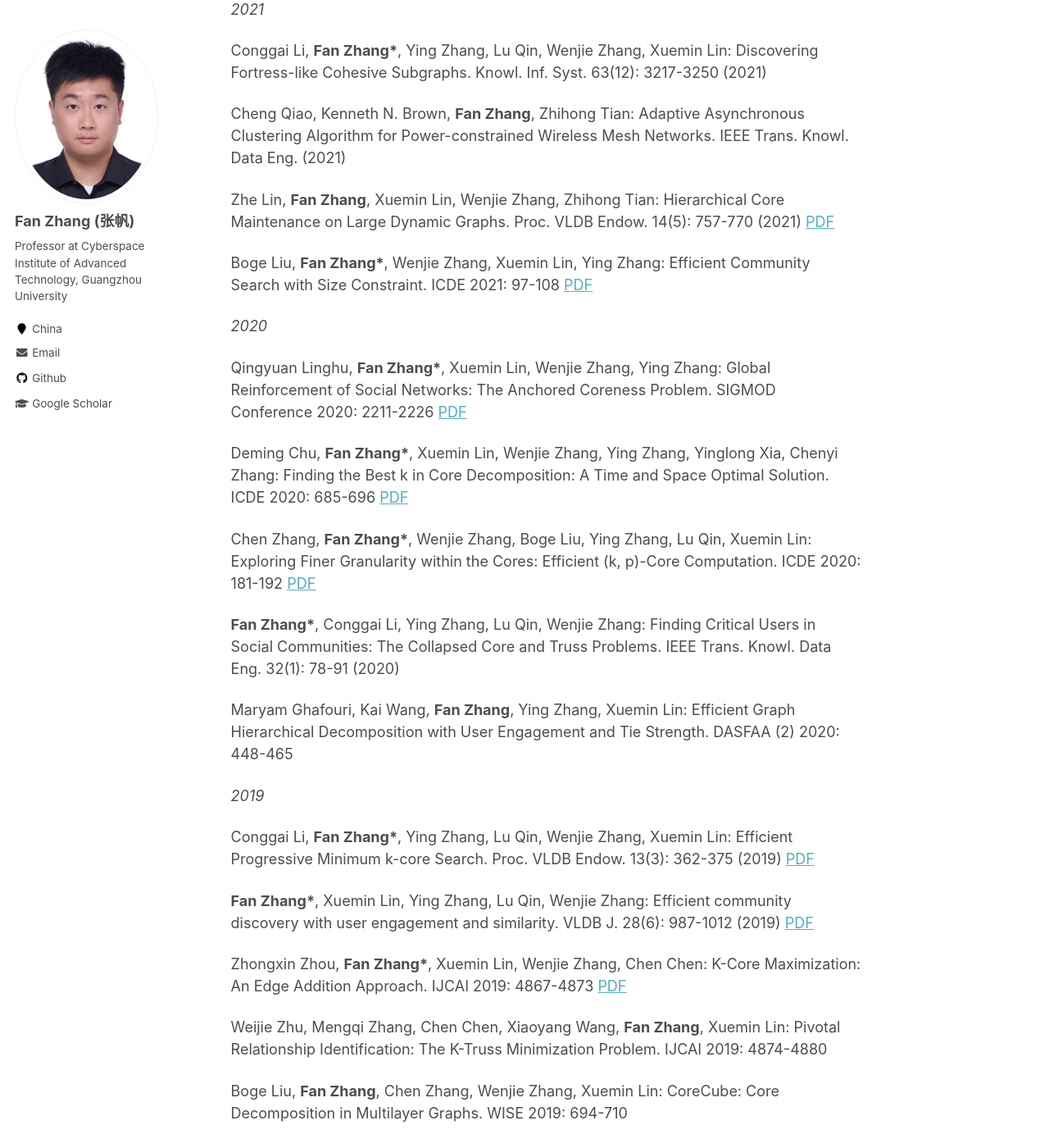
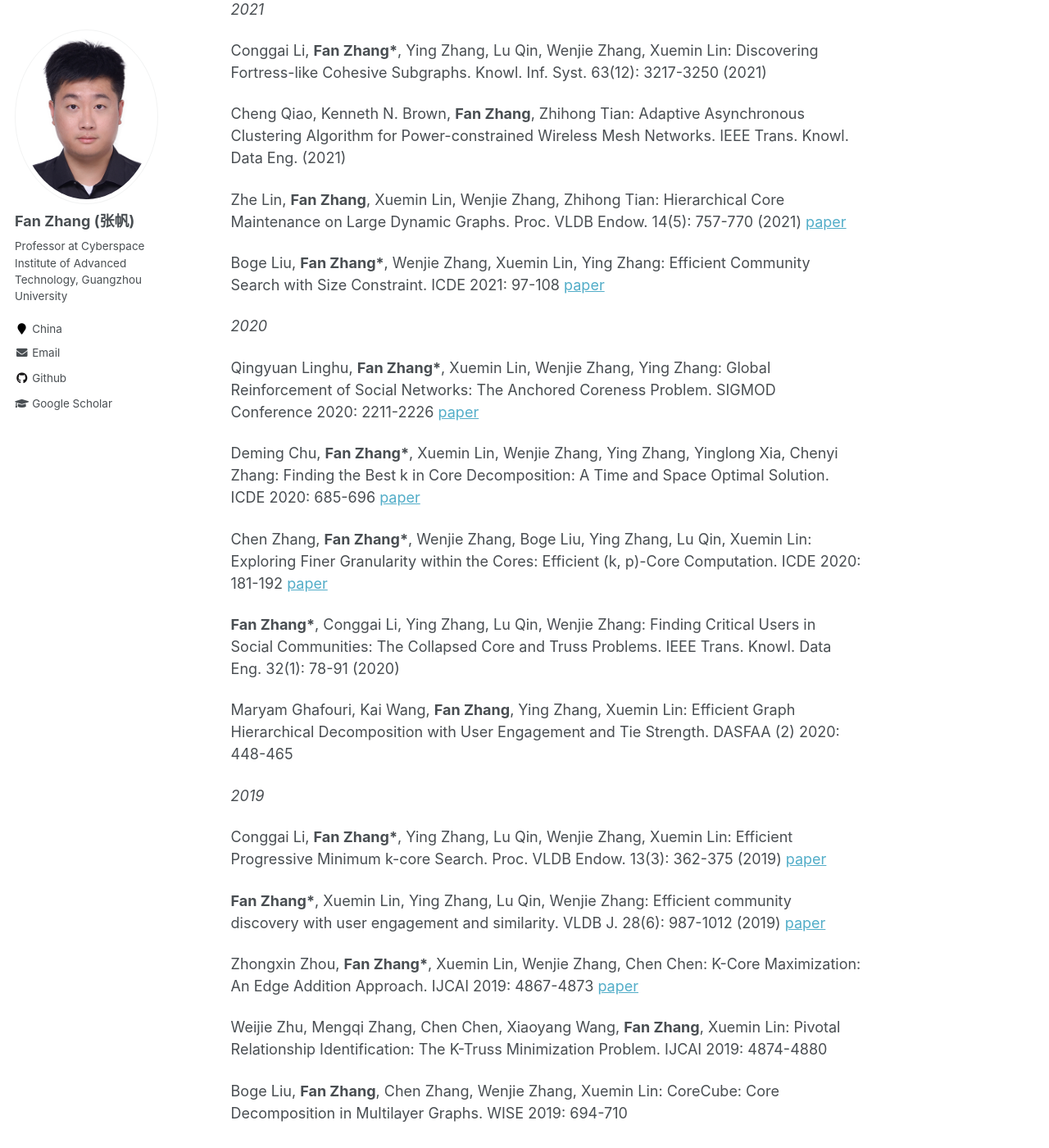
Before and after one commit to fanzhangcs/fanzhangcs.github.io, a Jekyll site: the page built from _pages/about.md, in a window 1280 px wide and 1400 px high, scrolled down 1456 px. Shown: the whole window at 82% size. Built offline with Jekyll 4.4.1, drawn with Linux system fonts in a browser that asks for light colours; some of the changed text lies outside the part shown.

Commit message:
Update about.md

```diff
--- a/_pages/about.md
+++ b/_pages/about.md
@@ -46,17 +46,17 @@ Conggai Li, **Fan Zhang\***, Ying Zhang, Lu Qin, Wenjie Zhang, Xuemin Lin: Disco
 
 Cheng Qiao, Kenneth N. Brown, **Fan Zhang**, Zhihong Tian: Adaptive Asynchronous Clustering Algorithm for Power-constrained Wireless Mesh Networks. IEEE Trans. Knowl. Data Eng. (2021)
 
-Zhe Lin, **Fan Zhang**, Xuemin Lin, Wenjie Zhang, Zhihong Tian: Hierarchical Core Maintenance on Large Dynamic Graphs. Proc. VLDB Endow. 14(5): 757-770 (2021) [PDF](http://vldb.org/pvldb/vol14/p757-zhang.pdf)
+Zhe Lin, **Fan Zhang**, Xuemin Lin, Wenjie Zhang, Zhihong Tian: Hierarchical Core Maintenance on Large Dynamic Graphs. Proc. VLDB Endow. 14(5): 757-770 (2021) [paper](http://vldb.org/pvldb/vol14/p757-zhang.pdf)
 
-Boge Liu, **Fan Zhang\***, Wenjie Zhang, Xuemin Lin, Ying Zhang: Efficient Community Search with Size Constraint. ICDE 2021: 97-108 [PDF](https://drive.google.com/file/d/177UWvJUXNOEj7tLyin-eA5229gwKjXEk/view)
+Boge Liu, **Fan Zhang\***, Wenjie Zhang, Xuemin Lin, Ying Zhang: Efficient Community Search with Size Constraint. ICDE 2021: 97-108 [paper](https://drive.google.com/file/d/177UWvJUXNOEj7tLyin-eA5229gwKjXEk/view)
 
 *2020*
 
-Qingyuan Linghu, **Fan Zhang\***, Xuemin Lin, Wenjie Zhang, Ying Zhang: Global Reinforcement of Social Networks: The Anchored Coreness Problem. SIGMOD Conference 2020: 2211-2226 [PDF](https://drive.google.com/file/d/1fwNa8Luc4J7hDwg3wJLkNAN75GtkoWeN/view)
+Qingyuan Linghu, **Fan Zhang\***, Xuemin Lin, Wenjie Zhang, Ying Zhang: Global Reinforcement of Social Networks: The Anchored Coreness Problem. SIGMOD Conference 2020: 2211-2226 [paper](https://drive.google.com/file/d/1fwNa8Luc4J7hDwg3wJLkNAN75GtkoWeN/view)
 
-Deming Chu, **Fan Zhang\***, Xuemin Lin, Wenjie Zhang, Ying Zhang, Yinglong Xia, Chenyi Zhang: Finding the Best k in Core Decomposition: A Time and Space Optimal Solution. ICDE 2020: 685-696 [PDF](https://drive.google.com/file/d/1nOgBso7BR2Zfm_G9azJh9at_CaJV2hk0/view)
+Deming Chu, **Fan Zhang\***, Xuemin Lin, Wenjie Zhang, Ying Zhang, Yinglong Xia, Chenyi Zhang: Finding the Best k in Core Decomposition: A Time and Space Optimal Solution. ICDE 2020: 685-696 [paper](https://drive.google.com/file/d/1nOgBso7BR2Zfm_G9azJh9at_CaJV2hk0/view)
 
-Chen Zhang, **Fan Zhang\***, Wenjie Zhang, Boge Liu, Ying Zhang, Lu Qin, Xuemin Lin: Exploring Finer Granularity within the Cores: Efficient (k, p)-Core Computation. ICDE 2020: 181-192 [PDF](https://drive.google.com/file/d/1pQZE7cHhO-n-plWAR25Op5nwtBolaaO2/view)
+Chen Zhang, **Fan Zhang\***, Wenjie Zhang, Boge Liu, Ying Zhang, Lu Qin, Xuemin Lin: Exploring Finer Granularity within the Cores: Efficient (k, p)-Core Computation. ICDE 2020: 181-192 [paper](https://drive.google.com/file/d/1pQZE7cHhO-n-plWAR25Op5nwtBolaaO2/view)
 
 **Fan Zhang\***, Conggai Li, Ying Zhang, Lu Qin, Wenjie Zhang: Finding Critical Users in Social Communities: The Collapsed Core and Truss Problems. IEEE Trans. Knowl. Data Eng. 32(1): 78-91 (2020)
 
@@ -64,11 +64,11 @@ Maryam Ghafouri, Kai Wang, **Fan Zhang**, Ying Zhang, Xuemin Lin: Efficient Grap
 
 *2019*
 
-Conggai Li, **Fan Zhang\***, Ying Zhang, Lu Qin, Wenjie Zhang, Xuemin Lin: Efficient Progressive Minimum k-core Search. Proc. VLDB Endow. 13(3): 362-375 (2019) [PDF](https://drive.google.com/file/d/1-jZZNwKndw5AS3BIDnhN-dqCd2fBtHry/view)
+Conggai Li, **Fan Zhang\***, Ying Zhang, Lu Qin, Wenjie Zhang, Xuemin Lin: Efficient Progressive Minimum k-core Search. Proc. VLDB Endow. 13(3): 362-375 (2019) [paper](https://drive.google.com/file/d/1-jZZNwKndw5AS3BIDnhN-dqCd2fBtHry/view)
 
-**Fan Zhang\***, Xuemin Lin, Ying Zhang, Lu Qin, Wenjie Zhang: Efficient community discovery with user engagement and similarity. VLDB J. 28(6): 987-1012 (2019) [PDF](https://drive.google.com/file/d/1yA10kA9a6MCj9meaBS2v9Hanh_HjDRM8/view)
+**Fan Zhang\***, Xuemin Lin, Ying Zhang, Lu Qin, Wenjie Zhang: Efficient community discovery with user engagement and similarity. VLDB J. 28(6): 987-1012 (2019) [paper](https://drive.google.com/file/d/1yA10kA9a6MCj9meaBS2v9Hanh_HjDRM8/view)
 
-Zhongxin Zhou, **Fan Zhang\***, Xuemin Lin, Wenjie Zhang, Chen Chen: K-Core Maximization: An Edge Addition Approach. IJCAI 2019: 4867-4873 [PDF](https://drive.google.com/file/d/10Z73GyLEdoUDWFHdWY00LMhfwLtDnGVn/view)
+Zhongxin Zhou, **Fan Zhang\***, Xuemin Lin, Wenjie Zhang, Chen Chen: K-Core Maximization: An Edge Addition Approach. IJCAI 2019: 4867-4873 [paper](https://drive.google.com/file/d/10Z73GyLEdoUDWFHdWY00LMhfwLtDnGVn/view)
 
 Weijie Zhu, Mengqi Zhang, Chen Chen, Xiaoyang Wang, **Fan Zhang**, Xuemin Lin: Pivotal Relationship Identification: The K-Truss Minimization Problem. IJCAI 2019: 4874-4880
 
@@ -76,15 +76,15 @@ Boge Liu, **Fan Zhang**, Chen Zhang, Wenjie Zhang, Xuemin Lin: CoreCube: Core De
 
 Chen Zhang, Wenjie Zhang, Ying Zhang, Lu Qin, **Fan Zhang**, Xuemin Lin: Selecting the Optimal Groups: Efficiently Computing Skyline k-Cliques. CIKM 2019: 1211-1220
 
-Deming Chu, **Fan Zhang\***, Jingjing Lin: Similarity Evaluation on Labeled Graphs via Hierarchical Core Decomposition, CCF Big Data 2019 [PDF](https://drive.google.com/file/d/1aegTVmxTcGCezZ1Cg3D0bjxbh_0w5VNV/view?usp=sharing)
+Deming Chu, **Fan Zhang\***, Jingjing Lin: Similarity Evaluation on Labeled Graphs via Hierarchical Core Decomposition, CCF Big Data 2019 [paper](https://drive.google.com/file/d/1aegTVmxTcGCezZ1Cg3D0bjxbh_0w5VNV/view?usp=sharing)
 
 Wanqi Liu, Dong Wen, Hanchen Wang, **Fan Zhang**, Xubo Wang: Skyline Nearest Neighbor Search on Multi-layer Graphs, ICDE Workshops 2019
 
 *2018*
 
-**Fan Zhang**, Ying Zhang, Lu Qin, Wenjie Zhang, Xuemin Lin: Efficiently Reinforcing Social Networks over User Engagement and Tie Strength. ICDE 2018: 557-568 [PDF](https://drive.google.com/file/d/1uSYySw-0Y64N-Mv-9d46YQtxnFxkY5TQ/view)
+**Fan Zhang**, Ying Zhang, Lu Qin, Wenjie Zhang, Xuemin Lin: Efficiently Reinforcing Social Networks over User Engagement and Tie Strength. ICDE 2018: 557-568 [paper](https://drive.google.com/file/d/1uSYySw-0Y64N-Mv-9d46YQtxnFxkY5TQ/view)
 
-**Fan Zhang**, Long Yuan, Ying Zhang, Lu Qin, Xuemin Lin, Alexander Zhou: Discovering Strong Communities with User Engagement and Tie Strength. DASFAA (1) 2018: 425-441 [PDF](https://drive.google.com/file/d/1HH3A0WPKFhM3MirE2hMaXwKdblIEiBRK/view)
+**Fan Zhang**, Long Yuan, Ying Zhang, Lu Qin, Xuemin Lin, Alexander Zhou: Discovering Strong Communities with User Engagement and Tie Strength. DASFAA (1) 2018: 425-441 [paper](https://drive.google.com/file/d/1HH3A0WPKFhM3MirE2hMaXwKdblIEiBRK/view)
 
 Zhu Qing, Long Yuan, **Fan Zhang**, Lu Qin, Xuemin Lin, Wenjie Zhang: External Topological Sorting in Large Graphs. DASFAA (1) 2018: 203-220
 
@@ -94,11 +94,11 @@ Alexander Zhou, **Fan Zhang**, Long Yuan, Ying Zhang, Xuemin Lin: Finding Maxima
 
 *2017*
 
-**Fan Zhang**, Wenjie Zhang, Ying Zhang, Lu Qin, Xuemin Lin: OLAK: An Efficient Algorithm to Prevent Unraveling in Social Networks. Proc. VLDB Endow. 10(6): 649-660 (2017) [PDF](https://drive.google.com/file/d/1m3XJ8Slr1Klrwxwo3ACBnkdTG2MFQMgO/view)
+**Fan Zhang**, Wenjie Zhang, Ying Zhang, Lu Qin, Xuemin Lin: OLAK: An Efficient Algorithm to Prevent Unraveling in Social Networks. Proc. VLDB Endow. 10(6): 649-660 (2017) [paper](https://drive.google.com/file/d/1m3XJ8Slr1Klrwxwo3ACBnkdTG2MFQMgO/view)
 
-**Fan Zhang**, Ying Zhang, Lu Qin, Wenjie Zhang, Xuemin Lin: When Engagement Meets Similarity: Efficient (k, r)-Core Computation on Social Networks. Proc. VLDB Endow. 10(10): 998-1009 (2017) [PDF](https://drive.google.com/file/d/1TDzqTF0PppPJW09TkhWz90esHJzBhMTG/view)
+**Fan Zhang**, Ying Zhang, Lu Qin, Wenjie Zhang, Xuemin Lin: When Engagement Meets Similarity: Efficient (k, r)-Core Computation on Social Networks. Proc. VLDB Endow. 10(10): 998-1009 (2017) [paper](https://drive.google.com/file/d/1TDzqTF0PppPJW09TkhWz90esHJzBhMTG/view)
 
-**Fan Zhang**, Ying Zhang, Lu Qin, Wenjie Zhang, Xuemin Lin: Finding Critical Users for Social Network Engagement: The Collapsed k-Core Problem. AAAI 2017: 245-251 [PDF](https://drive.google.com/file/d/1nUC1TPHRVAmw-Ip8aGvBRyNb0otTK2ZP/view)
+**Fan Zhang**, Ying Zhang, Lu Qin, Wenjie Zhang, Xuemin Lin: Finding Critical Users for Social Network Engagement: The Collapsed k-Core Problem. AAAI 2017: 245-251 [paper](https://drive.google.com/file/d/1nUC1TPHRVAmw-Ip8aGvBRyNb0otTK2ZP/view)
 
 
 Tutorials
```
